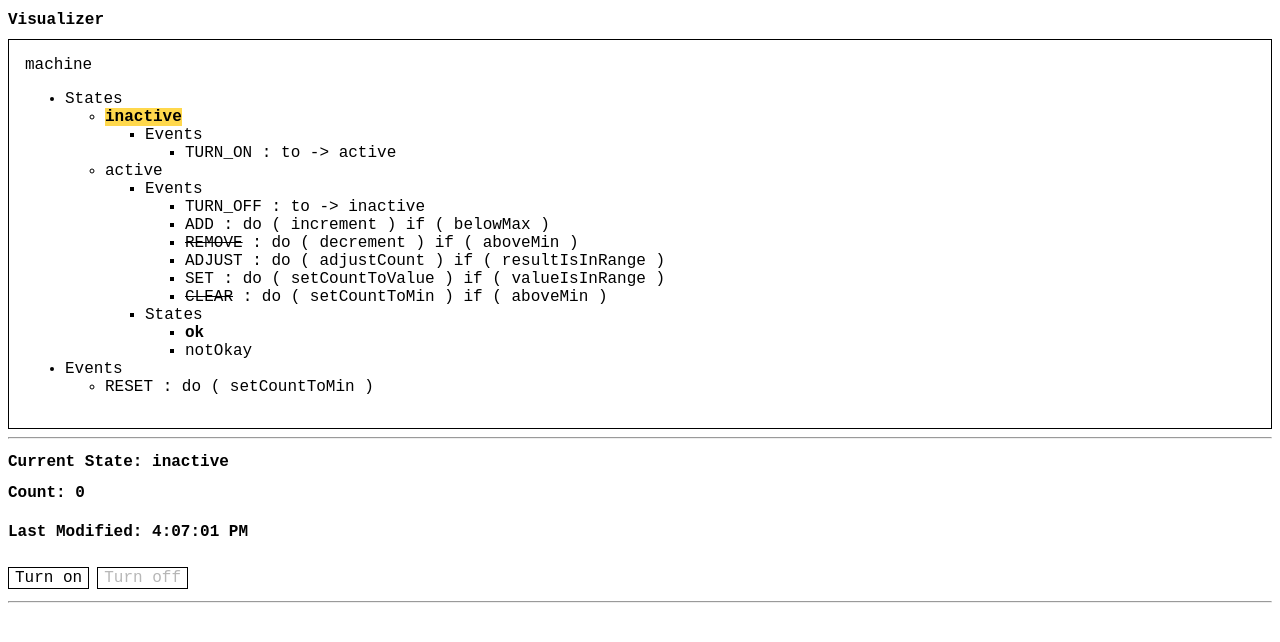
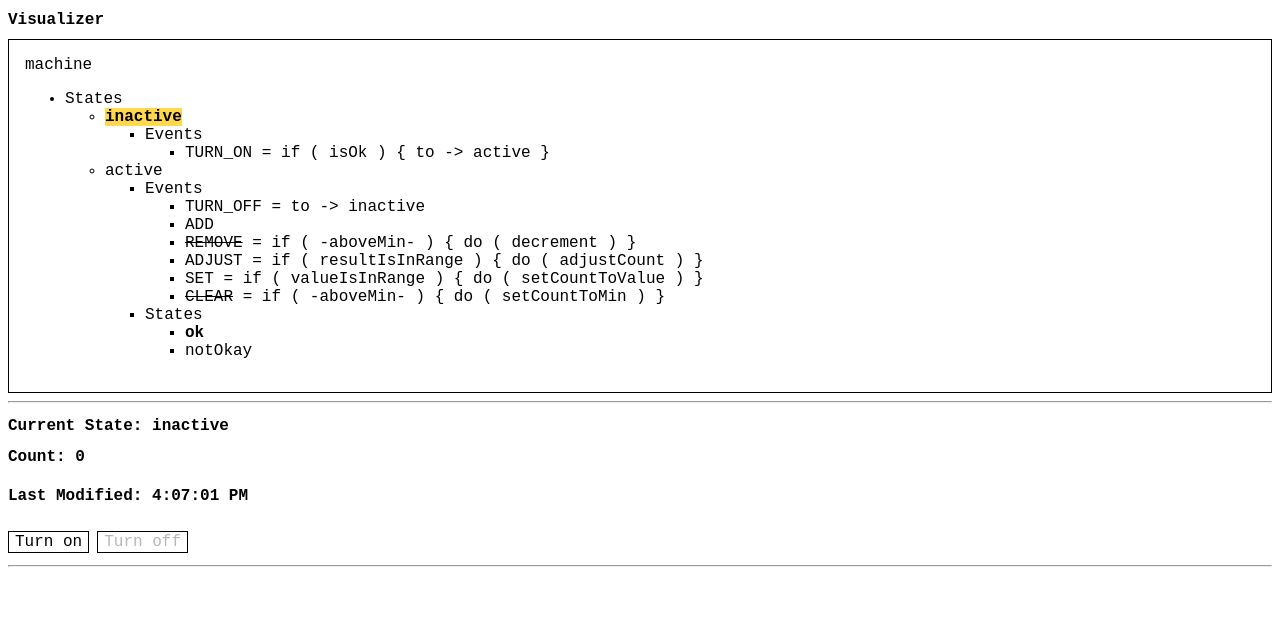
Before and after one commit to steveruizok/react-use-maho, a React app in the folder example/: page / in a window 1280 px wide. Built offline with nearby package versions, Linux system fonts and the light colour scheme; some packages are replaced by stand-ins of ours.

Commit message:
Visualizer tweaks

```diff
--- a/example/src/App.js
+++ b/example/src/App.js
@@ -16,7 +16,8 @@
       inactive: {
         on: {
           TURN_ON: {
-            to: "active"
+            to: "active",
+            if: "isOk"
           }
         }
       },
@@ -30,10 +31,16 @@
           TURN_OFF: {
             to: "inactive"
           },
-          ADD: {
-            do: "increment",
-            if: "belowMax"
-          },
+          ADD: [
+            {
+              do: "increment",
+              if: "belowMax"
+            },
+            {
+              do: "increment",
+              if: "belowMax"
+            }
+          ],
           REMOVE: {
             do: "decrement",
             if: "aboveMin"
@@ -66,6 +73,7 @@
       setCountToMin: data => (data.count = min)
     },
     conditions: {
+      isOk: () => true,
       aboveMin: data => data.count > min,
       belowMax: data => data.count < max,
       valueIsInRange: (_, value = 0) => value >= min && value <= max,
--- a/example/src/components/visualizer.js
+++ b/example/src/components/visualizer.js
@@ -53,7 +53,7 @@
         {isInitial ? <b>{state.name}</b> : state.name}
       </span>
       <ul>
-        {state.on !== undefined && <EventHandlers handlers={state.on} />}{" "}
+        {state.on !== undefined && <Event handlers={state.on} />}{" "}
         {state.states !== undefined && (
           <States initial={state.initial} states={state.states} />
         )}
@@ -62,7 +62,7 @@
   )
 }
 
-function EventHandlers({ handlers }) {
+function Event({ handlers }) {
   return (
     <li>
       Events
@@ -75,11 +75,18 @@
   )
 }
 
+function EventHandlers({ handlers }) {
+  console.log(handlers)
+  return <div />
+}
+
 function EventHandler({ name, event }) {
   const machine = React.useContext(MachineContext)
   let conditions = []
   let actions = []
   let canRun = true
+
+  let string = ""
 
   // Conditions
 
@@ -97,7 +104,8 @@
           canRun = false
         }
       }
-      conditions.push(typeof cond === "string" ? cond : "{...}")
+      const str = typeof cond === "string" ? cond : "{...}"
+      conditions.push(canRun ? str : `-${str}-`)
     }
   }
 
@@ -127,10 +135,19 @@
     .filter(v => v)
     .join(" ")
 
+  string = [transitionString, actionsString].filter(v => v).join(", ")
+
+  if (conditions.length > 0) {
+    string = `if ( ${conditions.join(", ")} ) { ${string} }`
+  }
+
+  if (string.length > 0) {
+    string = " = " + string
+  }
+
   return (
     <li>
-      {canRun ? name : <s>{name}</s>}{" "}
-      {strings.length > 0 ? " : " + strings : ""}
+      {canRun ? name : <s>{name}</s>} {string}
     </li>
   )
 }
```
